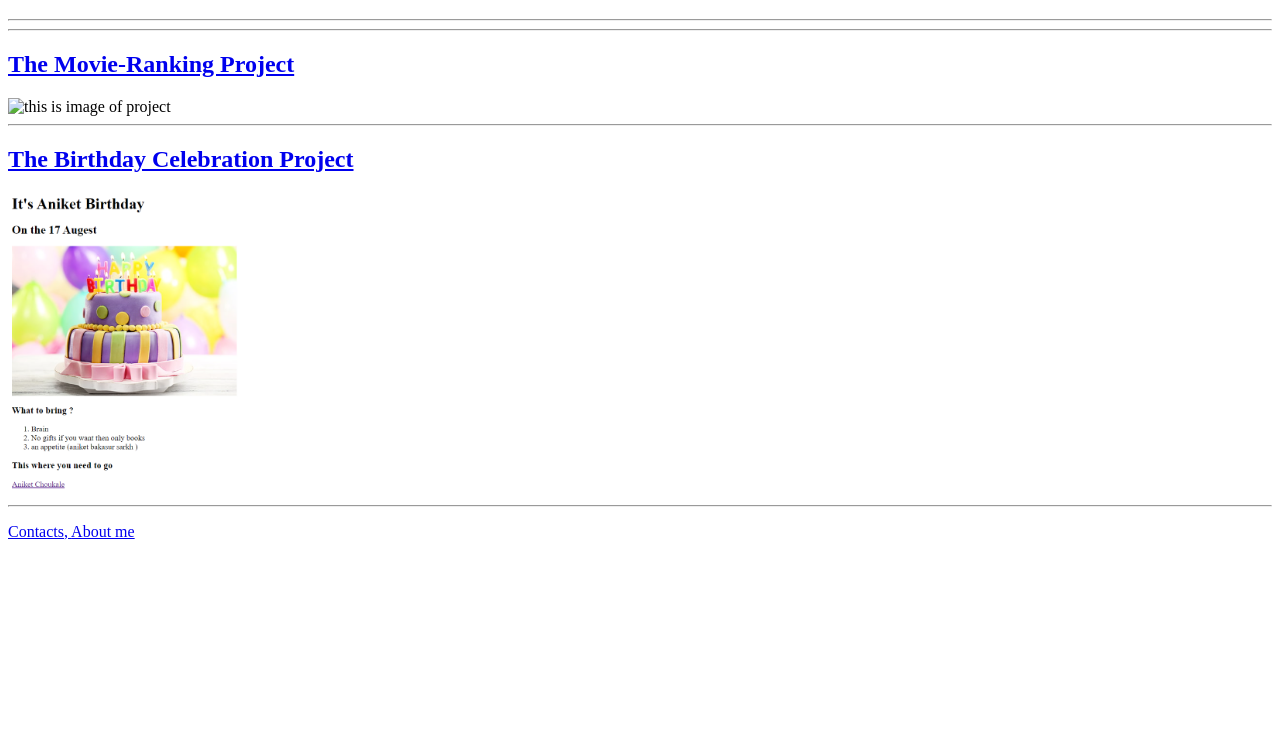
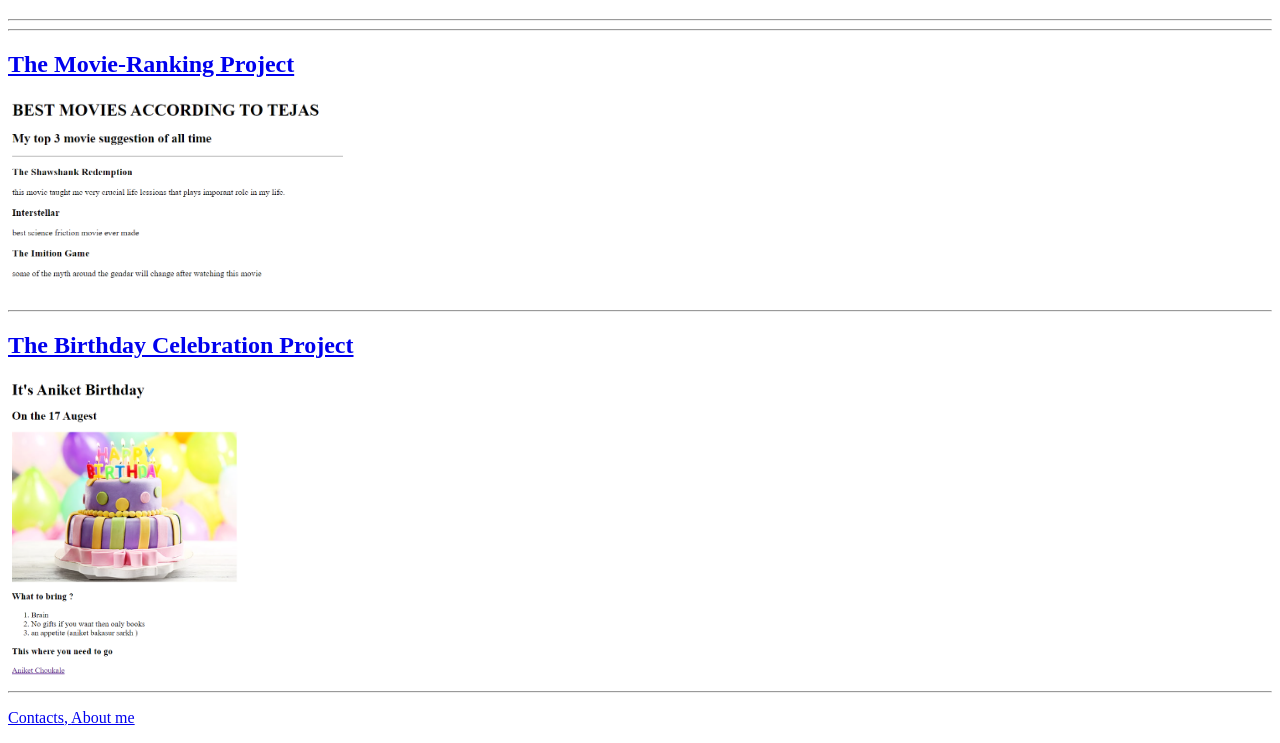
Before and after one commit to TejasChoukale/html-portfolio, a plain HTML site: page index.html in a window 1280 px wide. Shown: the part 81-824 px from the top of the page. Before the commit the page ends 800 px from the top, so only its background shows below. Drawn offline with Linux system fonts and the light colour scheme.

Commit message:
Update index.html

```diff
--- a/index.html
+++ b/index.html
@@ -14,7 +14,7 @@
        <h2><a href="./movie.html">The Movie-Ranking Project  </a> </h2>
 
 
-       <img height="200" src="./Project/assets/Screenshot 2023 movie project.png" alt="this is image of project"/>
+       <img height="200" src="./Screenshot 2023 movie project.png" alt="this is image of project"/>
     <hr />
     <h2><a href="../Project/public/Birthday.html"> The Birthday Celebration Project</a></h2>
 
```
